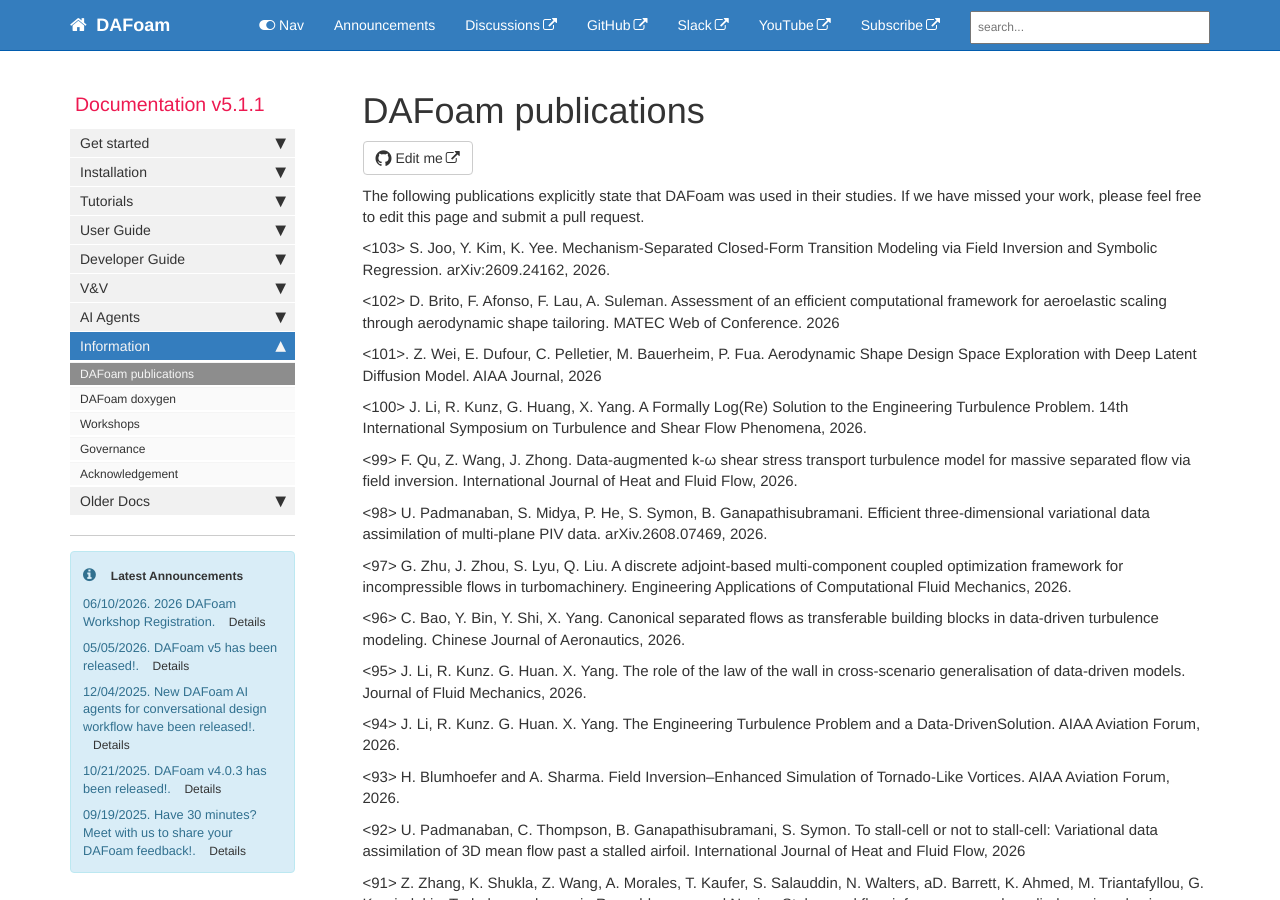
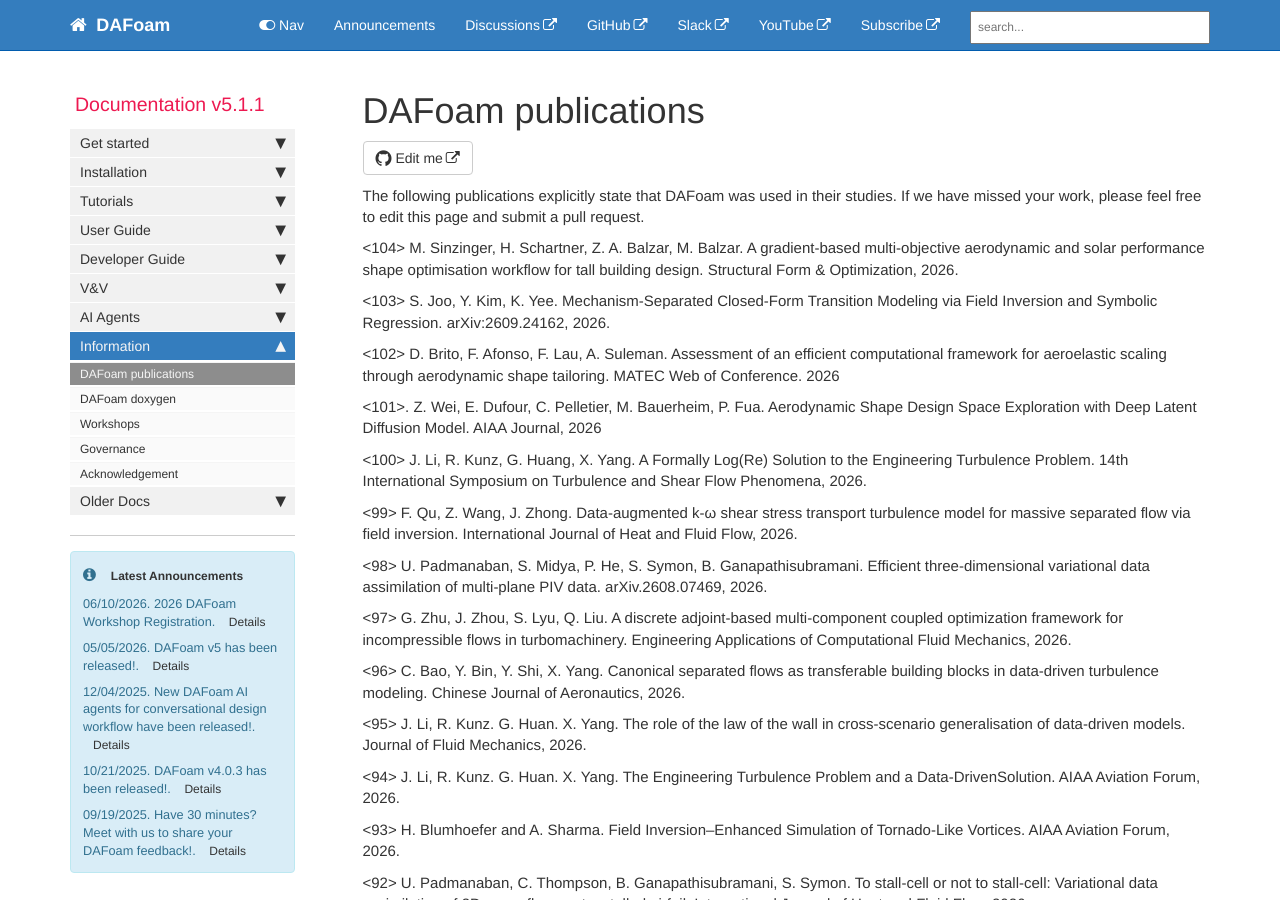
Before and after one commit to DAFoam/DAFoam.github.io, a Jekyll site: the page built from pages/mydoc/mydoc_docs_publications.md, in a window 1280 px wide and 900 px high. Built offline with Jekyll 4.4.1, drawn with Linux system fonts in a browser that asks for light colours; comment, search, counter and statistics services are not loaded.

Commit message:
content update

```diff
--- a/pages/mydoc/mydoc_docs_publications.md
+++ b/pages/mydoc/mydoc_docs_publications.md
@@ -10,6 +10,8 @@ folder: mydoc
 <!-- T.G. Iriolya, E. Mammadli, S. Eyi. Axisymmetric Flow Analysis and Geometry Optimization of Launch Pads via Discrete Adjoint Method. AIAA SciTech. -->
 
 The following publications explicitly state that DAFoam was used in their studies. If we have missed your work, please feel free to edit this page and submit a pull request.
+
+<104> M. Sinzinger, H. Schartner, Z. A. Balzar, M. Balzar. A gradient-based multi-objective aerodynamic and solar performance shape optimisation workflow for tall building design. Structural Form & Optimization, 2026.
 
 <103> S. Joo, Y. Kim, K. Yee. Mechanism-Separated Closed-Form Transition Modeling via Field Inversion and Symbolic Regression. arXiv:2609.24162, 2026.
 
```
